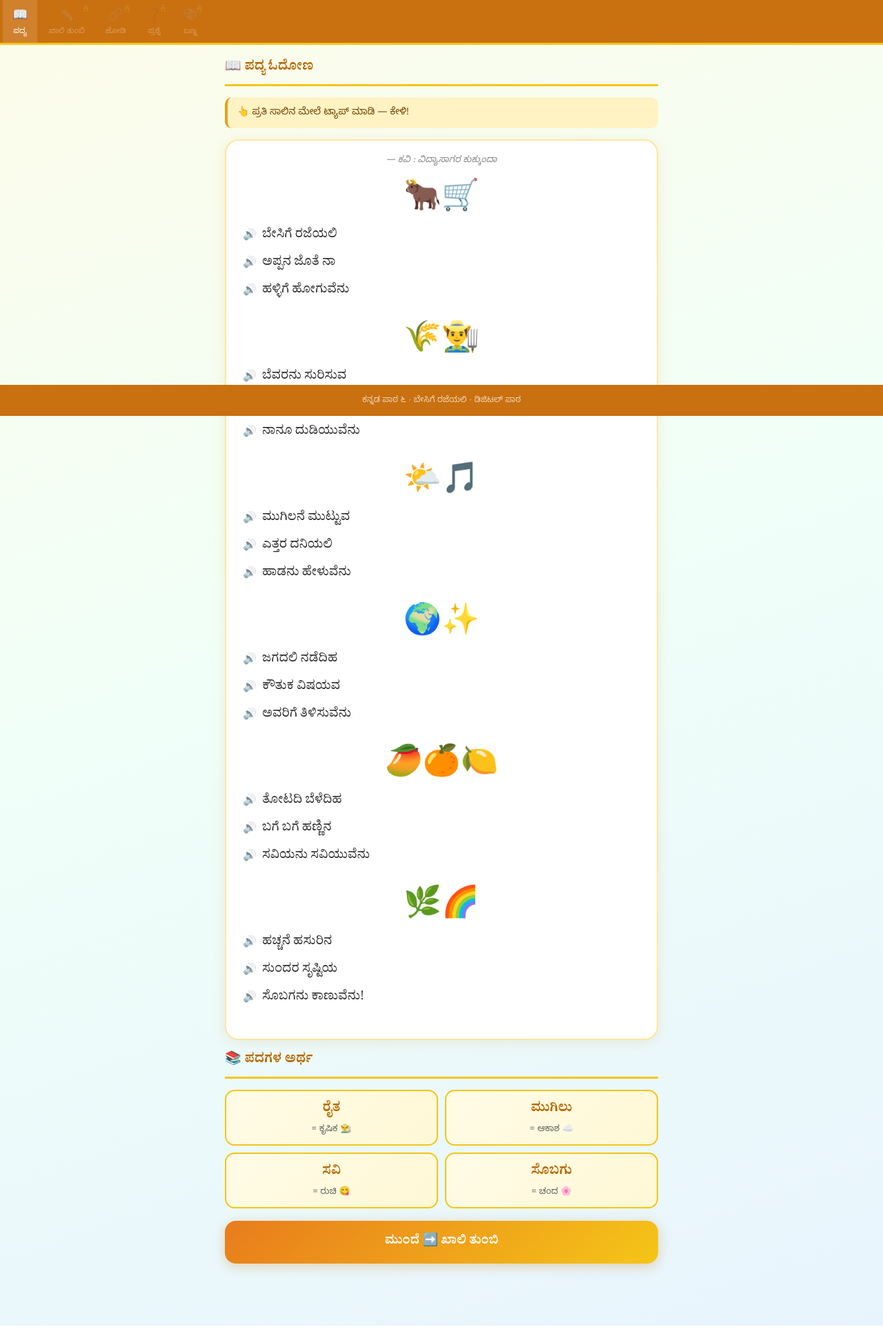
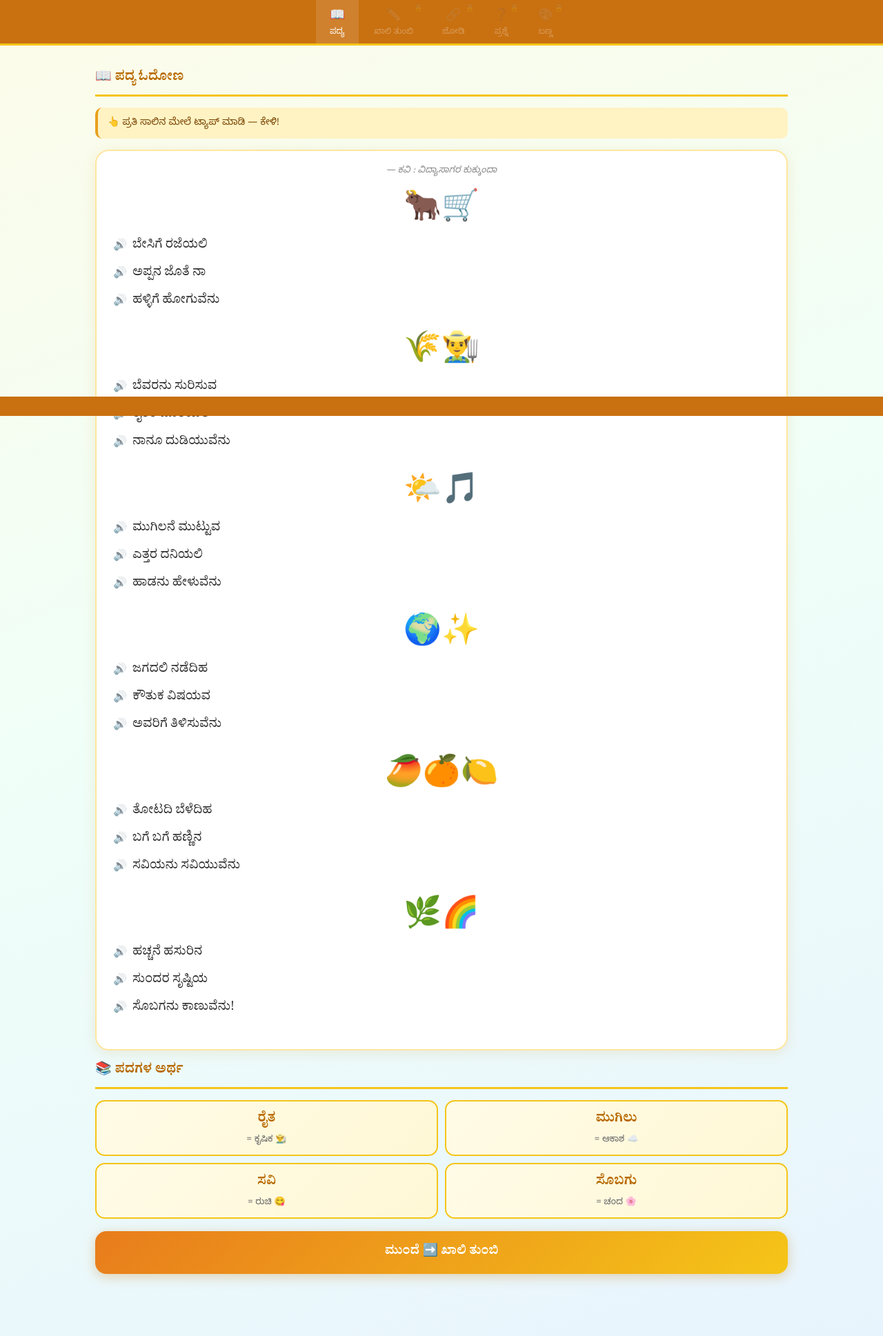
Before and after one commit to KARUNKUMAR911/vidyaai, a Flask app: page /class/1/kannada/besige in a window 1280 px wide. Shown: the part 197-2134 px from the top of the page at 69% size. Run offline with Flask 3, Linux system fonts and the light colour scheme; a user stored in the database is signed in.

Commit message:
Update Class 1 Kannada chapter 6

```diff
--- a/templates/class1_kannada_ch6_besige_raje.html
+++ b/templates/class1_kannada_ch6_besige_raje.html
@@ -59,13 +59,14 @@
     display:flex;background:#c97010;overflow-x:auto;
     scrollbar-width:none;position:sticky;top:0;z-index:100;
     border-bottom:3px solid #f5c518;gap:2px;padding:0 4px;
+    justify-content:center;
   }
   .tab-bar::-webkit-scrollbar{display:none}
   .tab-btn{
     flex-shrink:0;display:flex;flex-direction:column;align-items:center;
-    gap:2px;padding:10px 14px 8px;background:none;border:none;
+    gap:2px;padding:10px 20px 8px;background:none;border:none;
     color:rgba(255,255,255,0.5);font-family:'Noto Sans Kannada',sans-serif;
-    font-size:11px;cursor:pointer;transition:all 0.2s;white-space:nowrap;
+    font-size:12px;cursor:pointer;transition:all 0.2s;white-space:nowrap;
     border-bottom:3px solid transparent;margin-bottom:-3px;position:relative;
   }
   .tab-btn .tab-icon{font-size:18px;}
@@ -100,9 +101,22 @@
   #lockToast.show{opacity:1;transform:translateX(-50%) translateY(0);}
 
   /* SECTIONS */
-  .section{display:none;padding:18px 16px 90px;max-width:660px;margin:0 auto;}
+  .section{display:none;padding:18px 16px 90px;max-width:1100px;margin:0 auto;}
   .section.active{display:block;animation:fadeUp 0.35s ease;}
   @keyframes fadeUp{from{opacity:0;transform:translateY(12px)}to{opacity:1;transform:translateY(0)}}
+
+  @media (min-width: 768px) {
+    .section { padding: 32px 48px 90px; }
+    .vocab-grid { grid-template-columns: repeat(4, 1fr); }
+    .match-grid { grid-template-columns: 1fr 1fr; gap: 20px; }
+    .match-item { font-size: 20px; padding: 18px 12px; min-height: 70px; }
+    .poem-line { font-size: 20px; }
+    .qa-choices { flex-direction: row; flex-wrap: wrap; }
+    .qa-btn { flex: 1 1 calc(33% - 8px); }
+    .qa-item { padding: 20px 24px; }
+    .flag-svg-wrap { max-width: 480px; }
+    .color-swatch { width: 60px; height: 60px; }
+  }
 
   .sec-title{
     font-family:'Noto Serif Kannada',serif;font-size:19px;font-weight:700;
@@ -666,7 +680,7 @@
   </div>
 </div>
 
-<footer>ಕನ್ನಡ ಪಾಠ ೬ · ಬೇಸಿಗೆ ರಜೆಯಲಿ · ಡಿಜಿಟಲ್ ಪಾಠ</footer>
+<footer></footer>
 
 <script>
   const tabOrder = ['poem','fill','match','qa','flag'];
```
